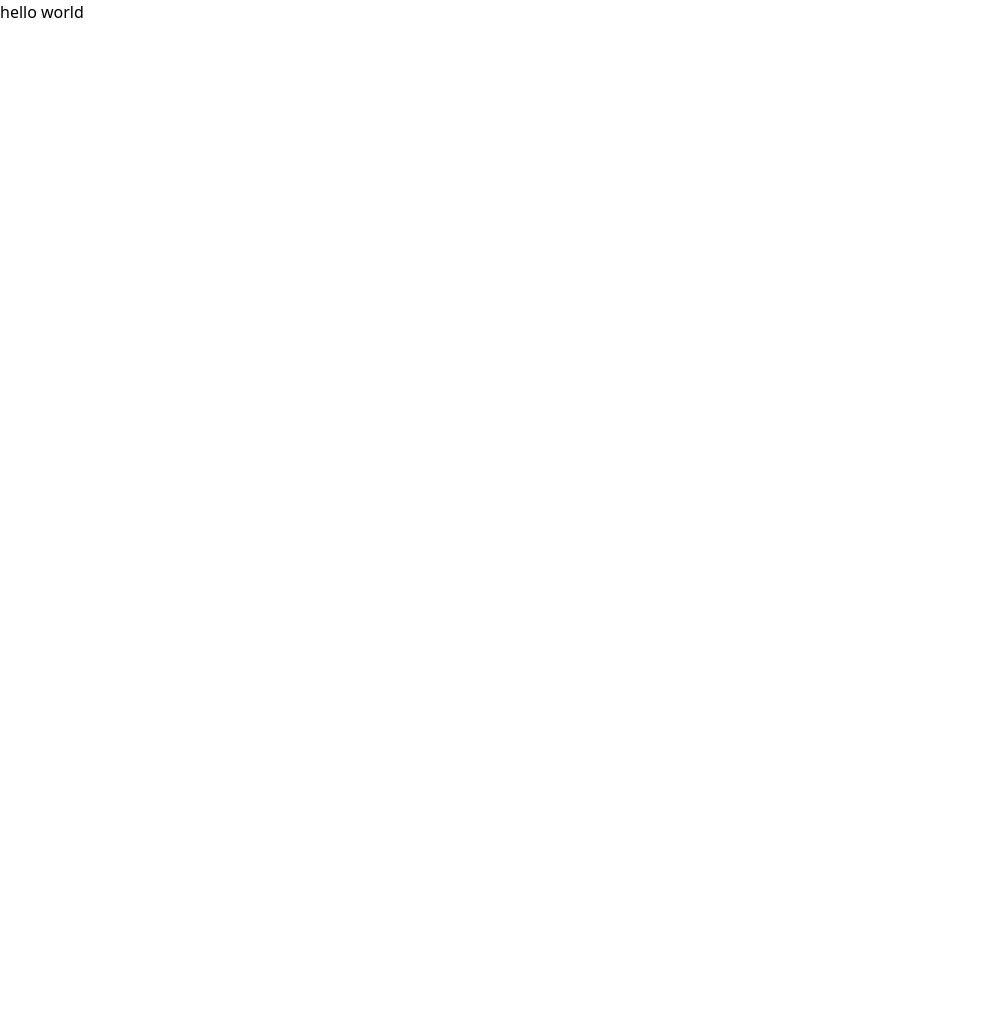
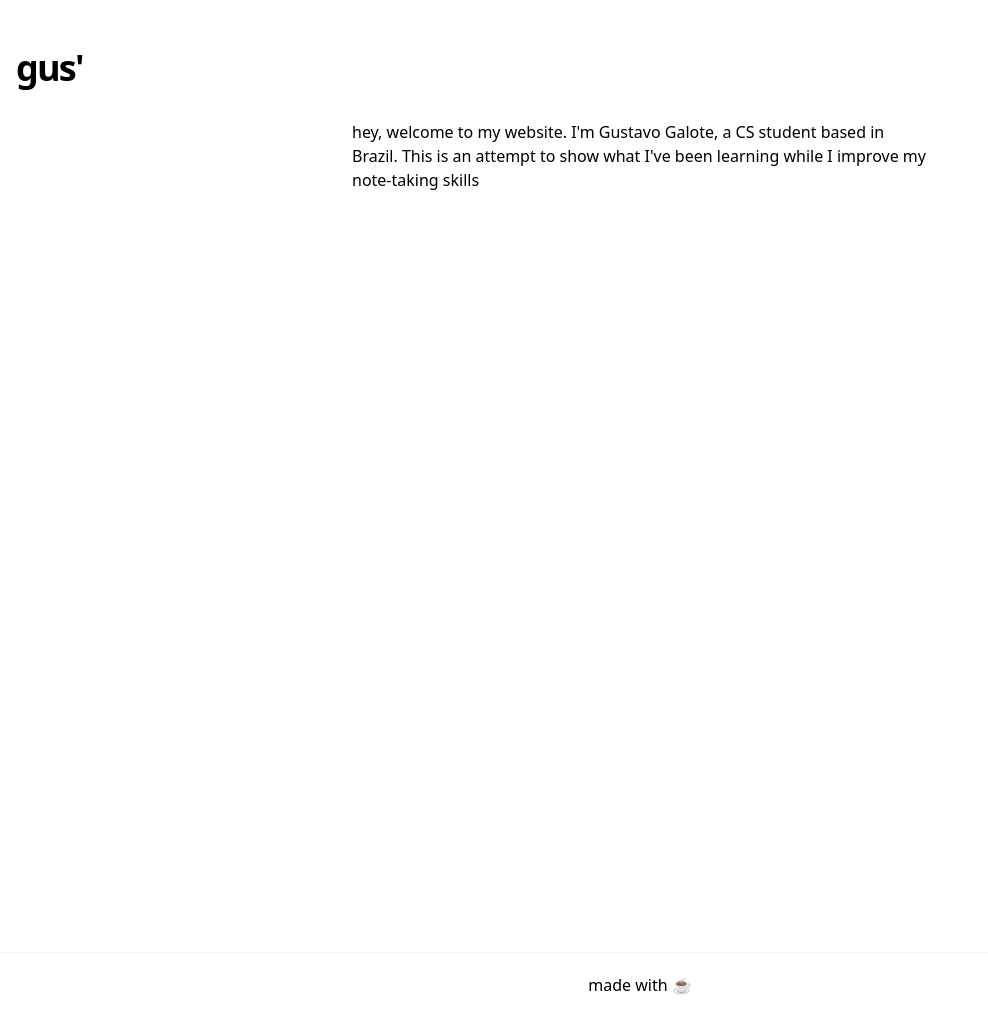
Before and after one commit to dantas15/blog-md-idea-next-typescript, a Next.js app: page / in a window 1280 px wide. Shown: the whole page, without its empty margins (0-988 px from the left). Before the commit the page ends 800 px from the top, so only its background shows below. Built offline with nearby package versions, Linux system fonts and the light colour scheme.

Commit message:
feat(home): add index page components

```diff
--- /dev/null
+++ b/src/components/footer.tsx
@@ -0,0 +1,7 @@
+export function Footer() {
+  return (
+    <footer className="flex flex-col items-center justify-center w-full h-16 mt-12 md:mt-8 border-t border-zinc-100">
+      made with ☕
+    </footer>
+  );
+}
--- /dev/null
+++ b/src/components/header.tsx
@@ -0,0 +1,9 @@
+export function Header() {
+  return (
+    <header className="flex-col md:flex-row flex items-center md:justify-between mt-12 mb-12 md:mb-8 md:px-4 select-none">
+      <h1 className="text-2xl md:text-4xl font-bold tracking-tighter leading-tight md:pr-8 whitespace-nowrap">
+        gus&apos;
+      </h1>
+    </header>
+  );
+}
--- /dev/null
+++ b/src/components/layout.tsx
@@ -0,0 +1,19 @@
+import { Footer } from './footer';
+import { Header } from './header';
+
+type Props = {
+  children: React.ReactNode;
+};
+
+export function Layout({ children }: Props) {
+  return (
+    <>
+      {/* TODO: Meta tags */}
+      <Header />
+      <div className="w-full min-h-screen items-center">
+        <main className='max-w-xl mx-auto'>{children}</main>
+      </div>
+      <Footer />
+    </>
+  );
+}
--- a/src/pages/index.tsx
+++ b/src/pages/index.tsx
@@ -1,10 +1,15 @@
-import Head from 'next/head'
-import Image from 'next/image'
+import Head from 'next/head';
+import Image from 'next/image';
+import { Layout } from '../components/layout';
 
 export default function Home() {
   return (
-    <div>
-     hello world
-    </div>
-  )
+    <Layout>
+      <div className="w-100">
+        hey, welcome to my website. I&apos;m Gustavo Galote, a CS student based
+        in Brazil. This is an attempt to show what I&apos;ve been learning while
+        I improve my note-taking skills
+      </div>
+    </Layout>
+  );
 }
```
